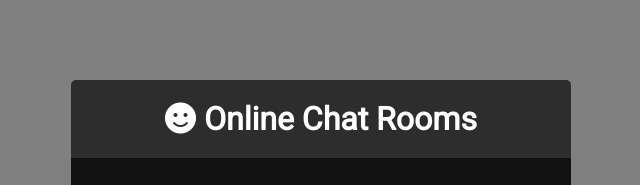
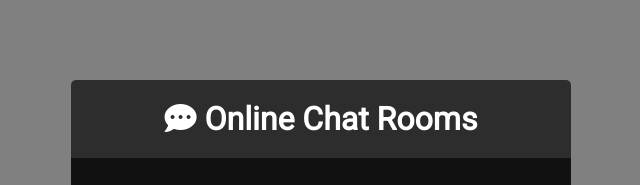
Before and after one commit to anisin22/online-chat-room, a website: page public/index.html in a window 1280 px wide. Shown: the top 185 px of the page, 319-959 px from the left. Drawn offline with Linux system fonts and the light colour scheme.

Commit message:
Update index.html

```diff
--- a/public/index.html
+++ b/public/index.html
@@ -16,7 +16,7 @@
 	<body>
 		<div class="join-container">
 			<header class="join-header">
-				<h1><i class="fas fa-smile"></i> Online Chat Rooms</h1>
+				<h1><i class="fas fa-comment-dots"></i> Online Chat Rooms</h1>
 			</header>
 			<main class="join-main">
 				<form action="chat.html">
```
